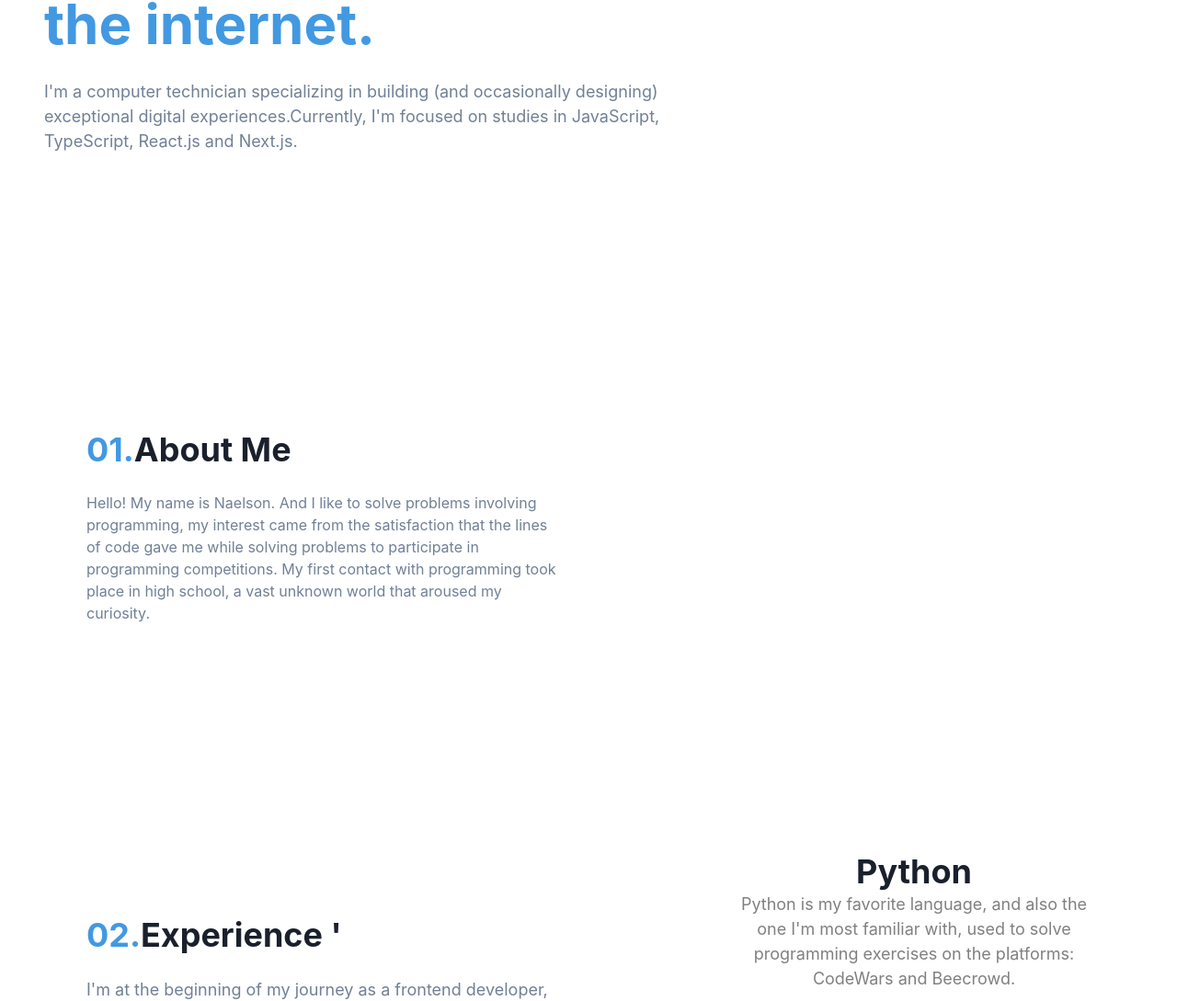
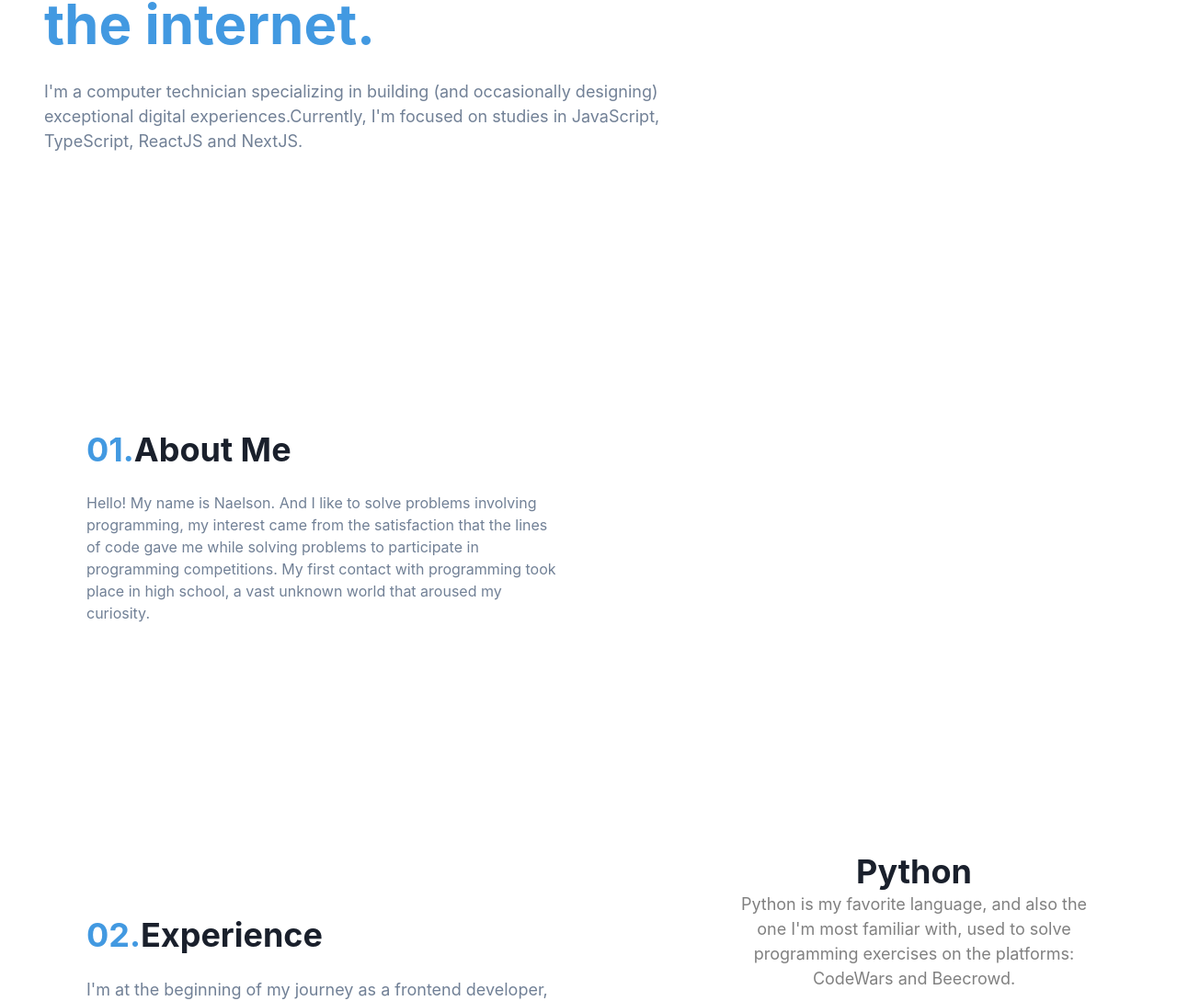
Before and after one commit to devSirNaelC7/justadev, a Next.js app: page / in a window 1280 px wide. Shown: the part 350-1439 px from the top of the page at 92% size. Built offline with nearby package versions, Linux system fonts and the light colour scheme.

Commit message:
adjustment

```diff
--- a/components/ScreenInit.js
+++ b/components/ScreenInit.js
@@ -40,7 +40,7 @@ export default function ScreenInit() {
                 		I'm a computer technician specializing in building
                 		(and occasionally designing) exceptional digital
                 		experiences.Currently, I'm focused on studies in
-                		JavaScript, TypeScript, React.js and Next.js.
+                		JavaScript, TypeScript, ReactJS and NextJS.
             		</Text>
           		</Stack>
         	</Stack>
--- a/components/ScreenSkills.js
+++ b/components/ScreenSkills.js
@@ -19,7 +19,7 @@ export default function ScreenSkills() {
 							02.
 						</Text>
 						<Text as={'span'} position={'relative'}>
-							Experience '
+							Experience
                     	</Text>
                 	</Flex>
           		</Heading>
```
